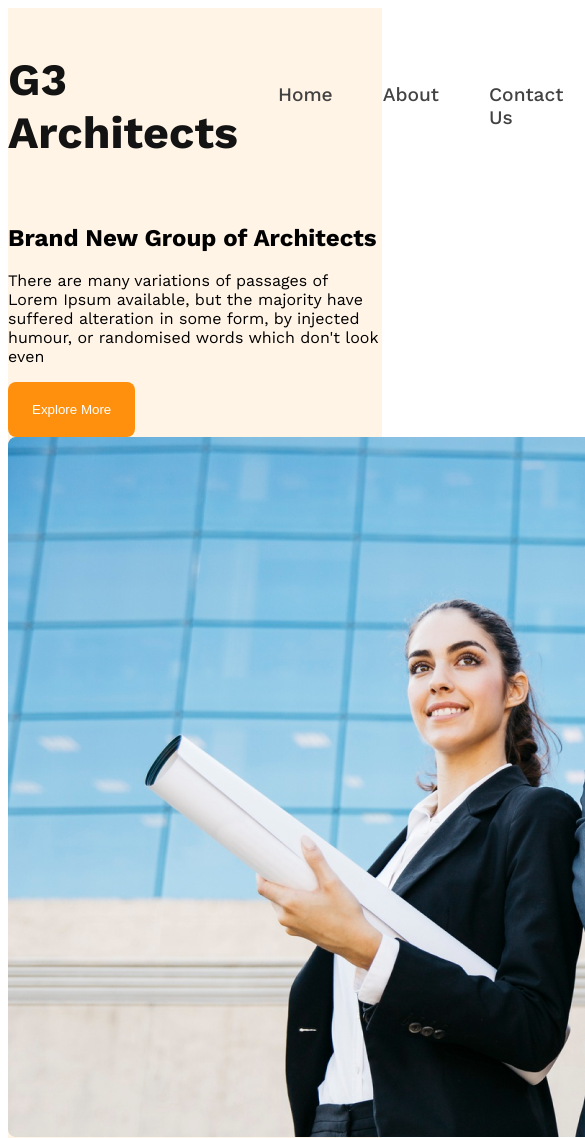
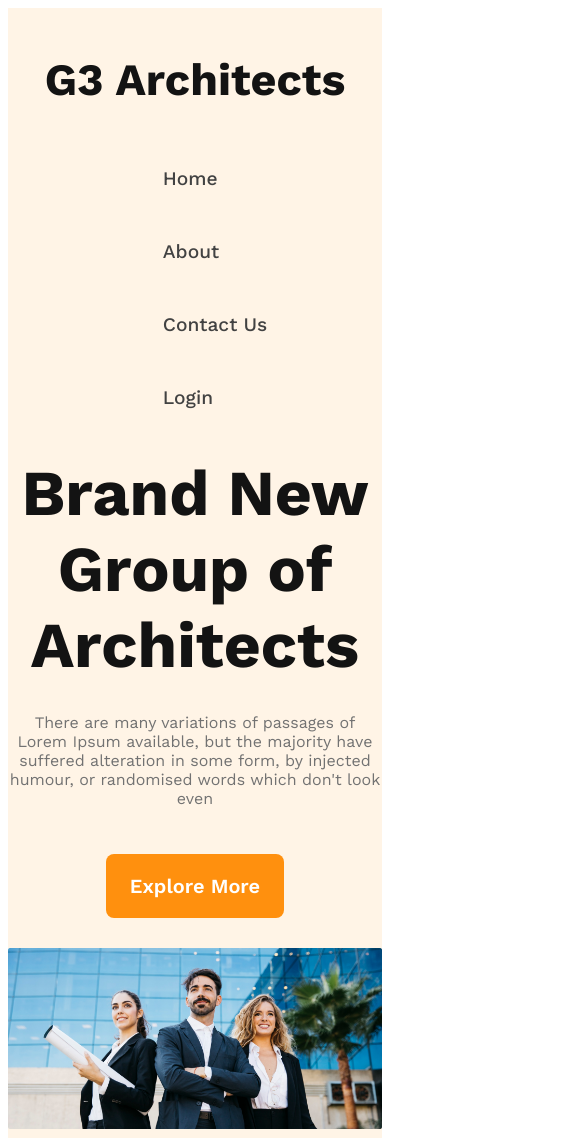
Before and after one commit to rakib0486/g3-architects-project, a plain HTML site: page index.html in a window 390 px wide. Shown: the top 1138 px of the page, 585 px wide, since content can reach past the window. Drawn offline with nearby package versions, Linux system fonts and the light colour scheme.

Commit message:
added banner styles with responsiveness

```diff
--- a/index.html
+++ b/index.html
@@ -18,14 +18,16 @@
         </ul>
       </nav>
       <section class="banner">
-        <h1 class="banner-title">Brand New Group of Architects</h1>
-        <p class="banner-desc">
-          There are many variations of passages of Lorem Ipsum available, but
-          the majority have suffered alteration in some form, by injected
-          humour, or randomised words which don't look even
-        </p>
-        <button class="btn-style">Explore More</button>
-        <img src="./images/banner.png" alt="three architects in a banner" />
+        <div class="banner-content">
+          <h1 class="banner-title color1">Brand New Group of Architects</h1>
+          <p class="banner-desc color3">
+            There are many variations of passages of Lorem Ipsum available, but
+            the majority have suffered alteration in some form, by injected
+            humour, or randomised words which don't look even
+          </p>
+          <button class="banner-btn btn-style work-sans">Explore More</button>
+        </div>
+        <img class="banner-img" src="./images/banner.png" alt="three architects in a banner" />
       </section>
     </header>
     <main></main>
--- a/styles/style.css
+++ b/styles/style.css
@@ -22,6 +22,7 @@
 .btn-style{
     background-color: #FF900E;
     color: white;
+    font-weight: 600;
     border-radius: 8px;
     padding: 20px 24px;
     border: none;
@@ -47,7 +48,6 @@ header{
 }
 .nav-links li{
     list-style: none;
-
 }
 .nav-links li a{
     text-decoration: none;
@@ -61,3 +61,32 @@ header{
     max-width: 1440px;
     margin: 0 auto;
 }
+
+/* Banner Styles */
+.banner-content{
+    text-align: center;
+    max-width: 862px;
+    margin: 0 auto;
+}
+.banner-title{
+    font-size: 4rem;
+    font-weight: 700;
+    margin: 30px 0;
+}
+.banner-desc{
+    font-size: 1rem;
+}
+.banner-btn{
+    font-size: 1.25rem;
+    margin: 30px 0;
+}
+.banner-img{
+    width: 100%;
+    margin-bottom: 45px;
+}
+/* Responsive For Mobile Devices */
+@media screen and (max-width: 700px) {
+    .navbar, .nav-links{
+        flex-direction: column;
+    }
+}
```
